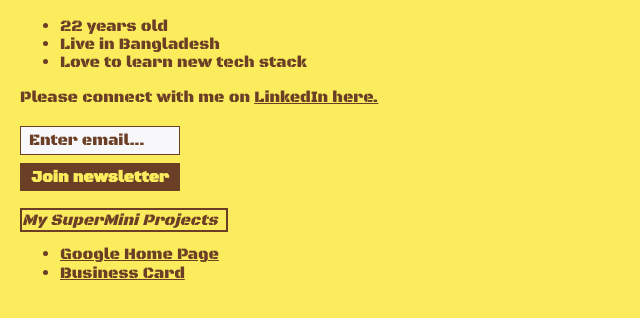
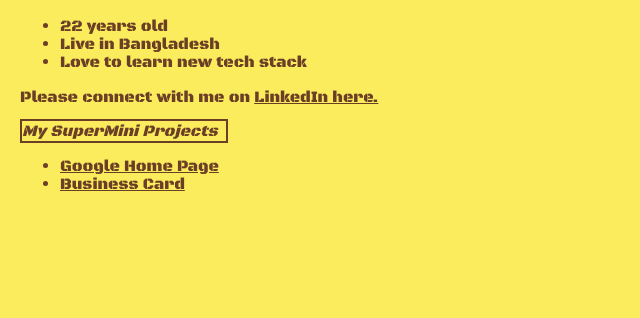
Before and after one commit to ahmedfahad04/My_Web_Experiments, a website built with Vite: page index.html in a window 1280 px wide. Shown: the part 515-833 px from the top of the page, without its empty margins (0-640 px from the left). After the commit the page ends 800 px from the top, so only its background shows below. Built offline with nearby package versions, Linux system fonts and the light colour scheme; a web font is replaced by a local one.

Commit message:
Remove the joinletter section

```diff
--- a/index.html
+++ b/index.html
@@ -15,8 +15,6 @@
             <li>Love to learn new tech stack</li>
         </ul>
         <p>Please connect with me on <a href="https://bd.linkedin.com/in/istiaq-ahmed-fahad-5666431a6" taget="_blank">LinkedIn here.</a></p>
-        <input type="text" placeholder="Enter email...">
-        <button>Join newsletter</button>
         <em class="project-p">My SuperMini Projects  &nbsp; </em>
         <ul>
             <li> <a href="./google-home-page/index.html"> Google Home Page </a></li>
```
